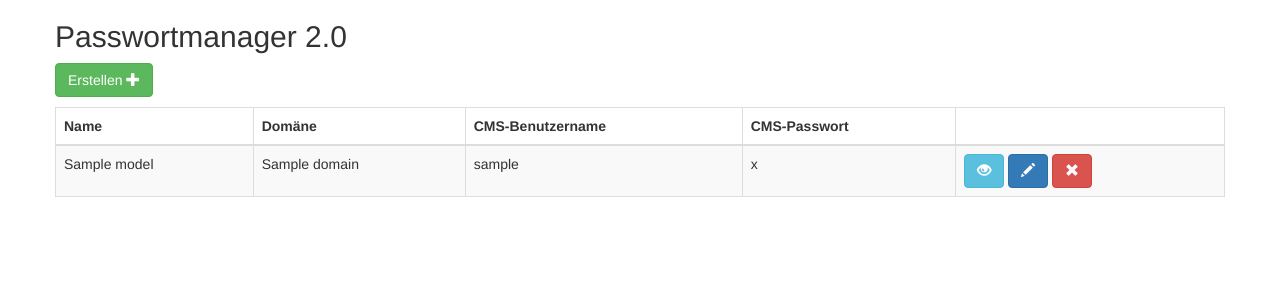
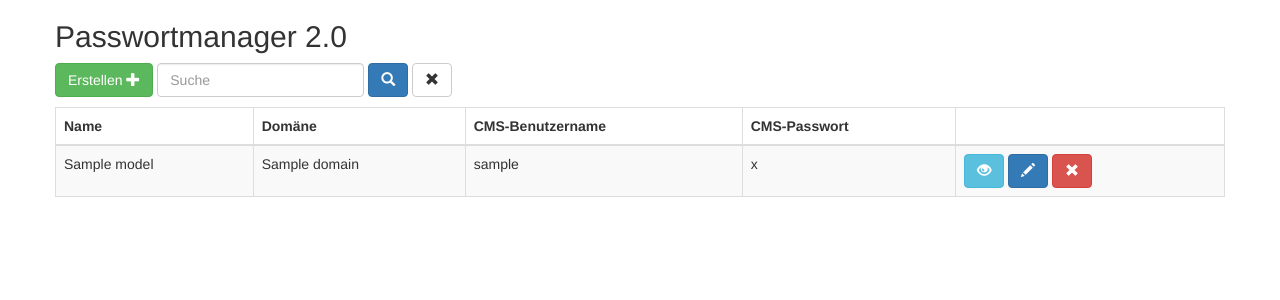
Before and after one commit to pulle12/3_1_Passwortmanager, a PHP site: the page made by views/credentials/index.php in a window 1280 px wide. Shown: the top 300 px of the page. Run offline with PHP 8.4, Linux system fonts and the light colour scheme; the template is opened without the code that fills it: most values are stand-ins (such as "Sample title", 1, 10 or a date in 2020).

Commit message:
feat: begin with the AJAX implementation

```diff
--- a/views/credentials/index.php
+++ b/views/credentials/index.php
@@ -3,8 +3,13 @@
         <h2>Passwortmanager 2.0</h2>
     </div>
     <div class="row">
-        <p>
+        <p class="form-inline">
             <a href="index.php?r=credentials/create" class="btn btn-success">Erstellen <span class="glyphicon glyphicon-plus"></span></a>
+
+            <input id="filter" type="text" class="form-control" name="filter" maxLength="32" placeholder="Suche">
+
+            <button id="btnSearch" class="btn btn-primary"><span class="glyphicon glyphicon-search"></span></button>
+            <button id="btnClear" class="btn btn-default"><span class="glyphicon glyphicon-remove"></span></button>
         </p>
 
         <table class="table table-striped table-bordered">
--- a/views/layouts/top.php
+++ b/views/layouts/top.php
@@ -10,5 +10,6 @@
     <link href="/php/3_1_Passwortmanager/css/bootstrap.css" rel="stylesheet">
     <script src="/php/3_1_Passwortmanager/js/jquery.min.js"></script>
     <script src="/php/3_1_Passwortmanager/js/bootstrap.min.js"></script>
+    <script src="/php/3_1_Passwortmanager/js/index.js"></script>
 </head>
 <body>
```
Also changed, not shown: js/index.js (added).
